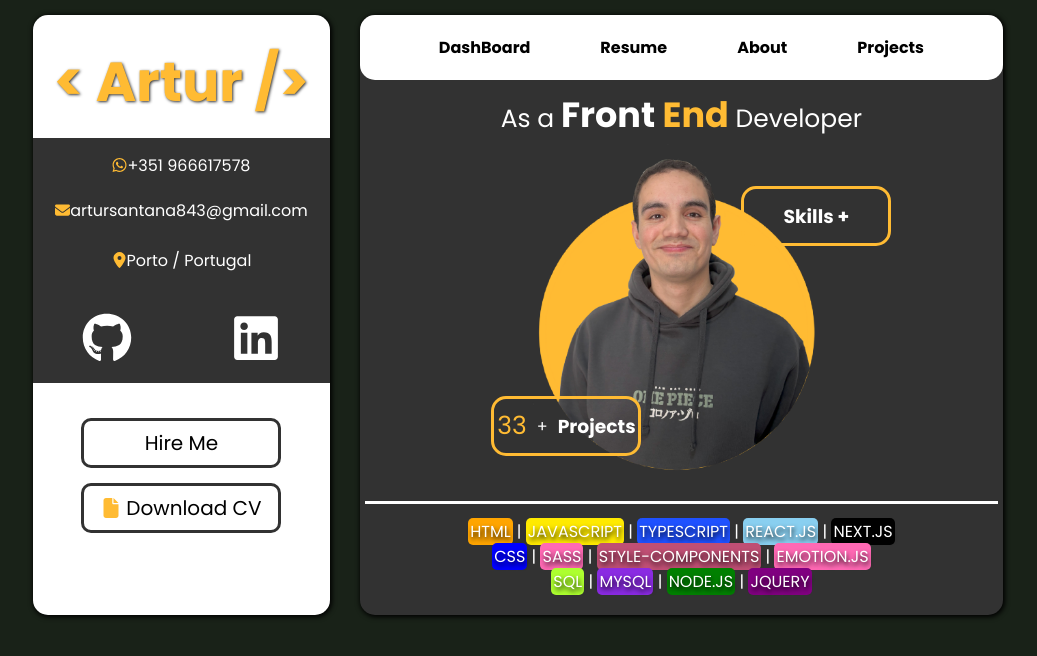
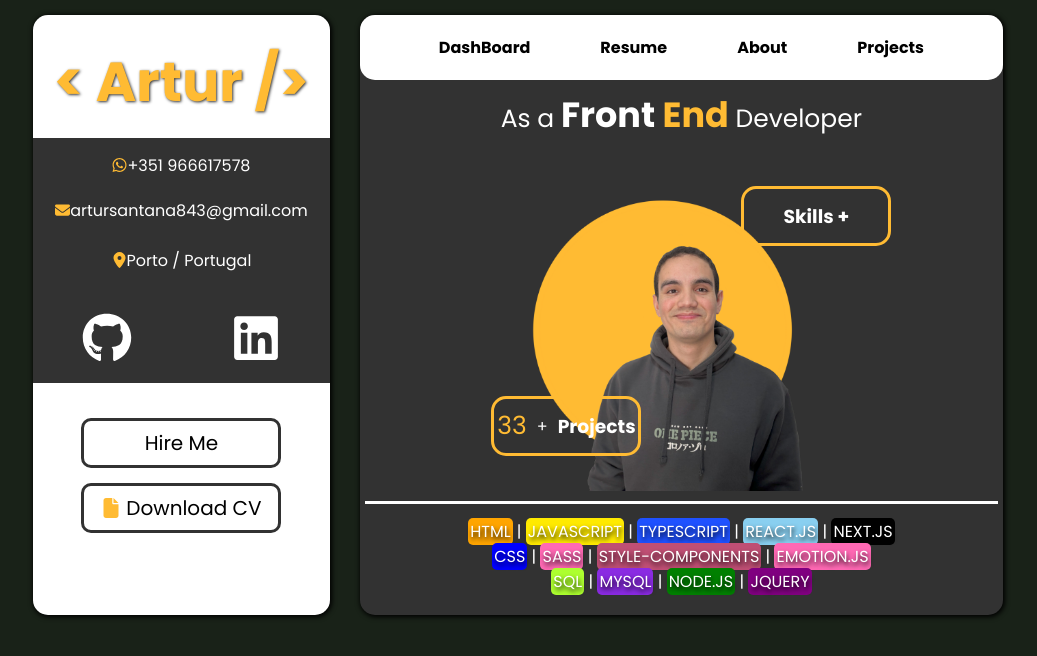
Before and after one commit to artursantana/Portfolio-React, a Next.js app: page /dashboard/DashBoard in a window 1280 px wide. Shown: the top 656 px of the page, without its empty margins (122-1159 px from the left). Built offline with nearby package versions, Linux system fonts and the light colour scheme.

Commit message:
Finalizado

```diff
--- a/src/pages/dashboard/DashBoard.tsx
+++ b/src/pages/dashboard/DashBoard.tsx
@@ -3,6 +3,7 @@ import * as S from '../../pagesStyles/dashboard/style'
 import Image from 'next/image'
 import CountUp from 'react-countup';
 import Link from 'next/link';
+import Logo from '../../../public/images/logo.png'
 
 
 
@@ -39,7 +40,7 @@ const DashBoard = () => {
           <Link href='/home/Home'>
               <div className='detailSkilss'><h3>Skills +</h3></div>
           </Link>
-           <Image src='/images/Artur2.png' alt='picture' width={350} height={350}/>
+           <Image src={Logo} alt='picture' width={350} height={350}/>
           </S.BoxContainer>
       </S.AsideContainer>
 
```
Also changed, not shown: public/images/logo.PNG (renamed from public/Artur.PNG).
